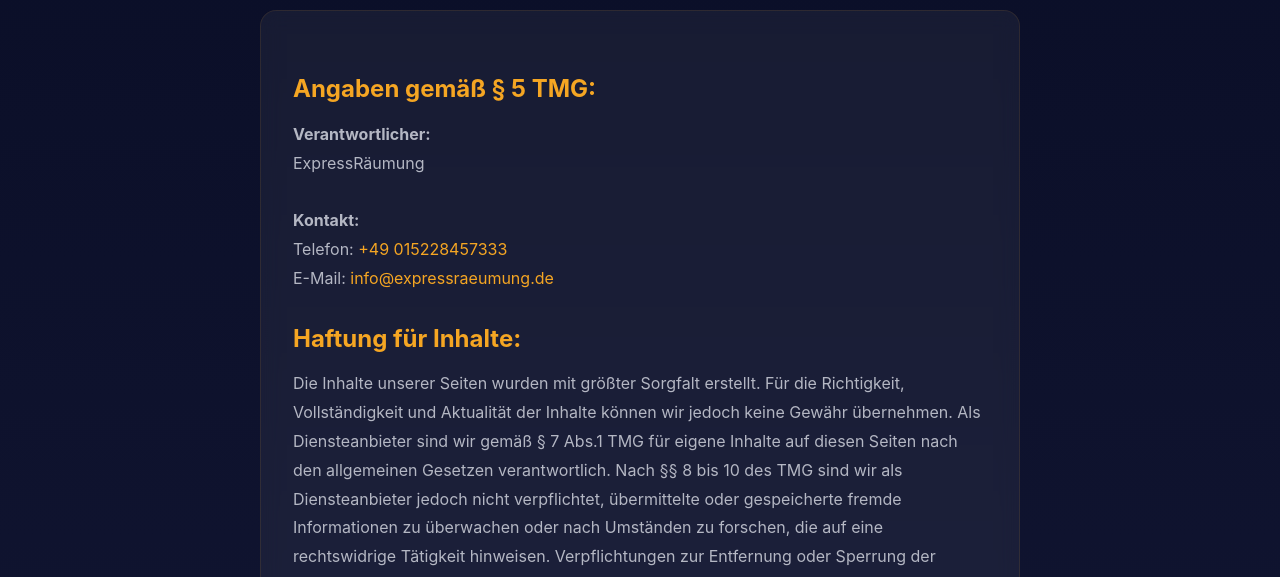
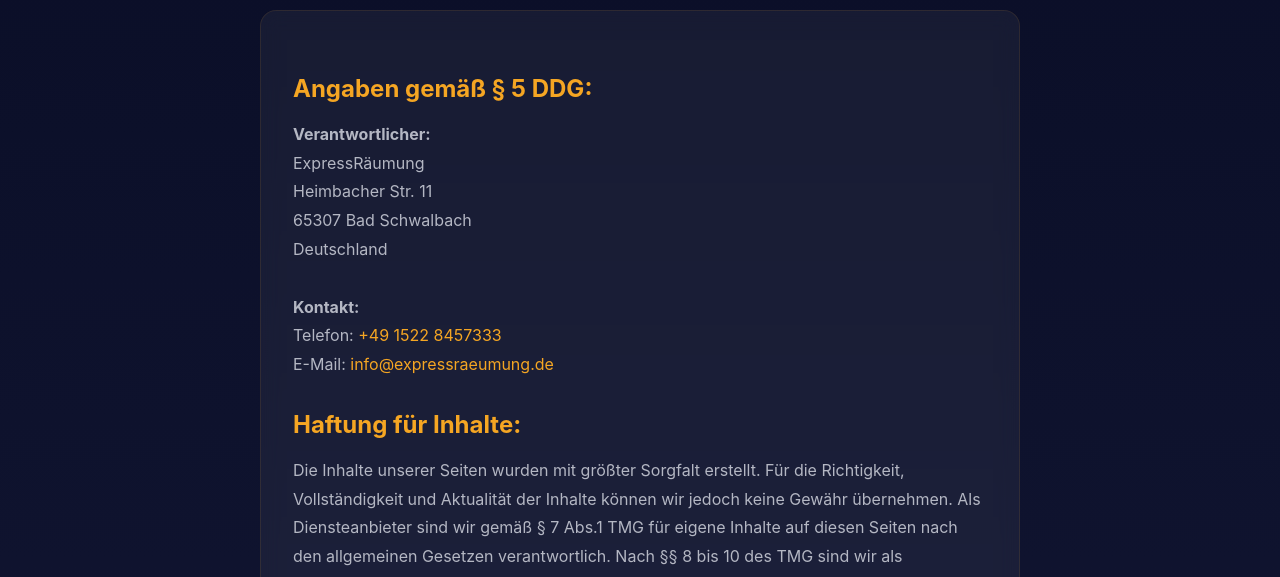
Before and after one commit to ortacmustafa78-byte/expressraeumung, a website: page impressum.html in a window 1280 px wide. Shown: the part 223-800 px from the top of the page. Drawn offline with Linux system fonts and the light colour scheme.

Commit message:
Update impressum.html

```diff
--- a/impressum.html
+++ b/impressum.html
@@ -37,15 +37,18 @@
 
             <div style="background: rgba(255, 255, 255, 0.05); backdrop-filter: blur(10px); border: 1px solid rgba(245, 166, 35, 0.1); border-radius: 16px; padding: 2rem; color: var(--text-secondary); line-height: 1.8;">
 
-                <h2 style="color: var(--primary); font-size: 1.5rem; margin-top: 2rem; margin-bottom: 1rem; text-align: left;">Angaben gemäß § 5 TMG:</h2>
+                <h2 style="color: var(--primary); font-size: 1.5rem; margin-top: 2rem; margin-bottom: 1rem; text-align: left;">Angaben gemäß § 5 DDG:</h2>
 
                 <p>
-                    <strong>Verantwortlicher:</strong><br>
-                    ExpressRäumung<br>
-                    <br>
+                   <strong>Verantwortlicher:</strong><br>
+ExpressRäumung<br>
+Heimbacher Str. 11<br>
+65307 Bad Schwalbach<br>
+Deutschland<br>
+<br>
                     <strong>Kontakt:</strong><br>
-                    Telefon: <a href="tel:+49015228457333" style="color: var(--primary);">+49 015228457333</a><br>
-                    E-Mail: <a href="mailto:info@expressraeumung.de" style="color: var(--primary);">info@expressraeumung.de</a><br>
+                   Telefon: <a href="tel:+4915228457333" style="color: var(--primary);">+49 1522 8457333</a><br>
+                   E-Mail: <a href="mailto:info@expressraeumung.de" style="color: var(--primary);">info@expressraeumung.de</a><br>
                 </p>
 
                 <h2 style="color: var(--primary); font-size: 1.5rem; margin-top: 2rem; margin-bottom: 1rem; text-align: left;">Haftung für Inhalte:</h2>
@@ -79,7 +82,7 @@
                 </p>
 
                 <p style="margin-top: 2rem; font-size: 0.9rem;">
-                    <strong>Stand der Impressumsangaben:</strong> Januar 2024
+                    <strong>Stand der Impressumsangaben:</strong> August 2026
                 </p>
 
             </div>
@@ -93,7 +96,7 @@
     <footer class="footer" style="margin-top: 2rem;">
         <div class="container">
             <div class="footer-bottom">
-                <p>&copy; 2024 ExpressRäumung. Alle Rechte vorbehalten.</p>
+                <p>&copy; 2026 ExpressRäumung. Alle Rechte vorbehalten.</p>
             </div>
         </div>
     </footer>
```
